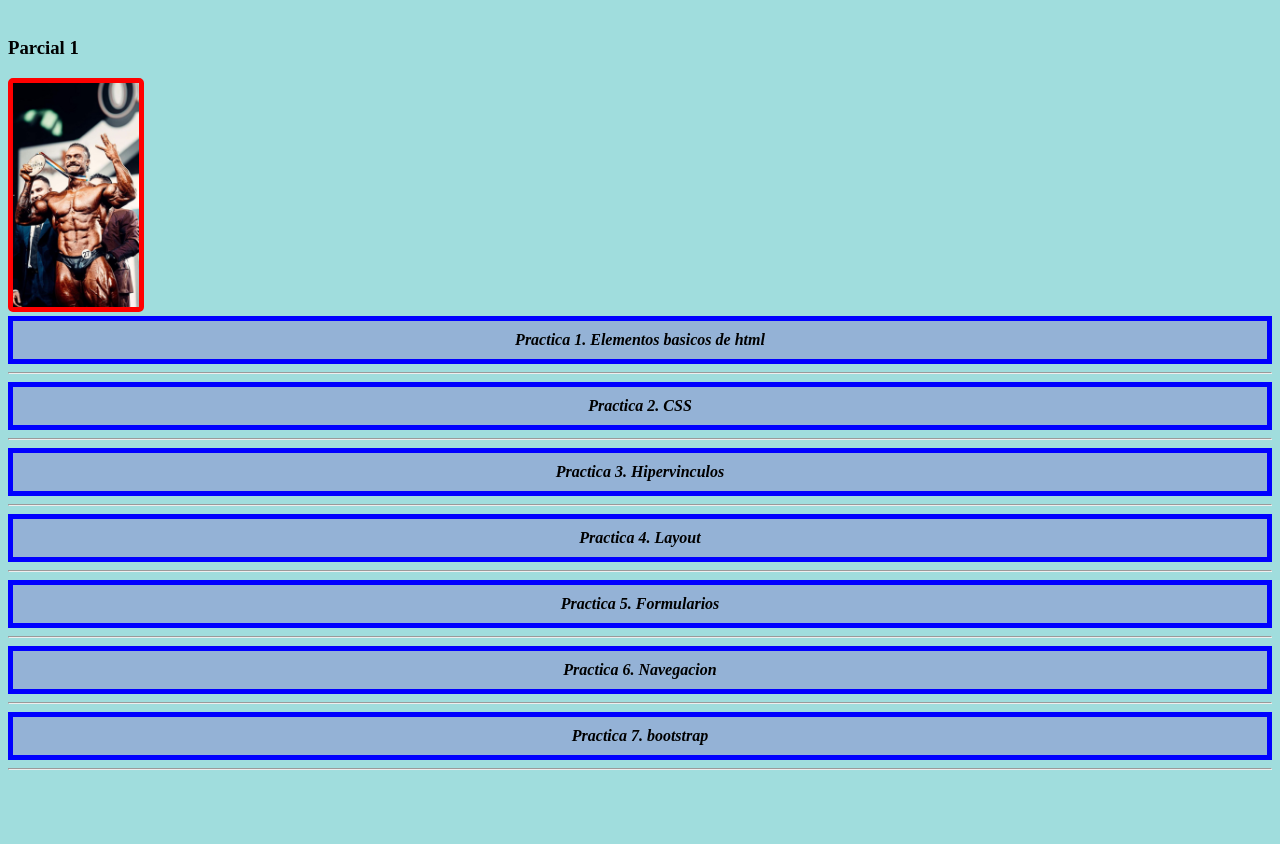
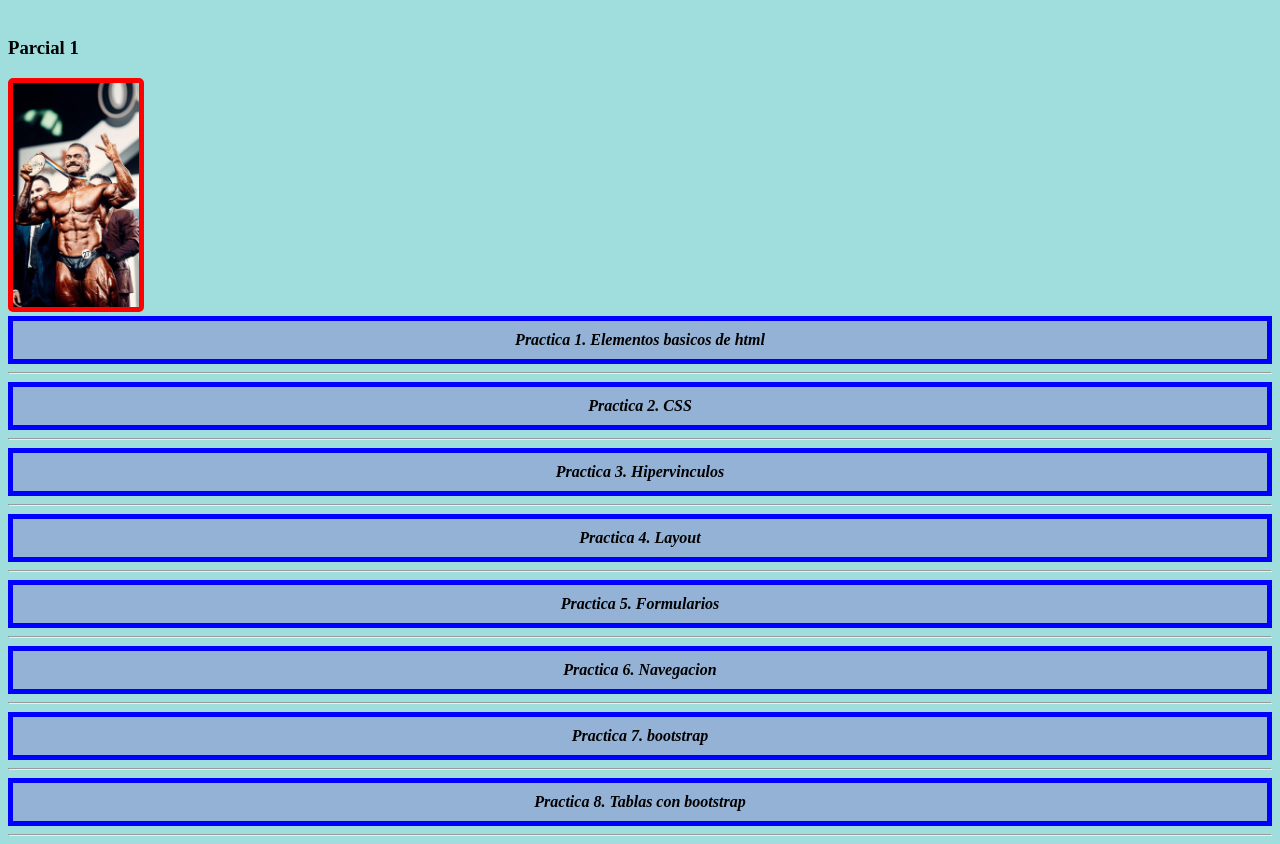
Before and after one commit to InzunzaE/InzunzaE.github.io, a plain HTML site: page index.html in a window 1280 px wide. Shown: the part 138-982 px from the top of the page. Before the commit the page ends 916 px from the top, so only its background shows below. Drawn offline with Linux system fonts and the light colour scheme.

Commit message:
Se añadió practica 8 21/02/23

```diff
--- a/index.html
+++ b/index.html
@@ -70,6 +70,9 @@
     <a href="practica7.html" target="_blank">  <b> <i>Practica 7. bootstrap</i> </b> </a>
 </div>
 <hr>
-
+<div class="indice">
+    <a href="Practica8.html"> <b> <i>Practica 8. Tablas con bootstrap</i></b> </a>
+</div>
+<hr>
 </body>
 </html>
```
